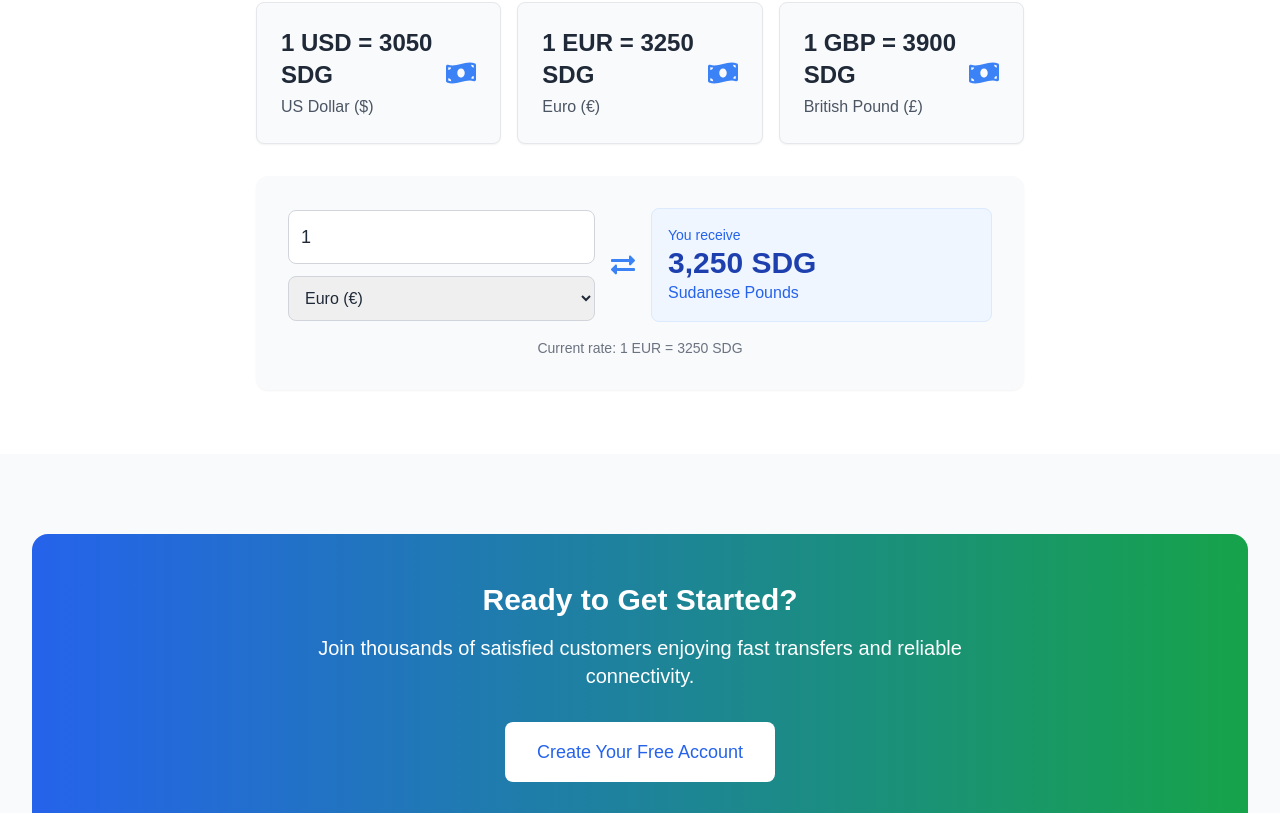
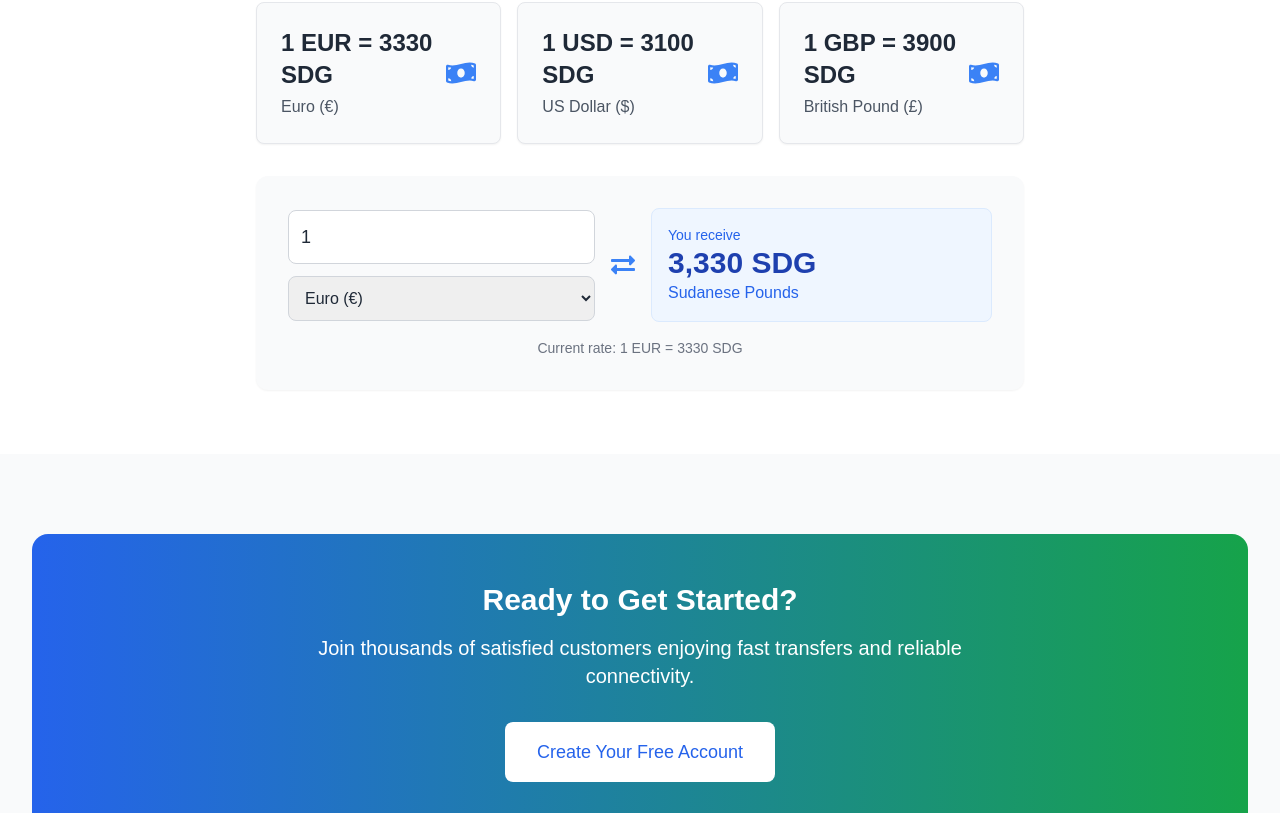
Before and after one commit to galalkoro98/migelpay_frontend, a Next.js app: page / in a window 1280 px wide. Shown: the part 940-1753 px from the top of the page. Built offline with nearby package versions, Linux system fonts and the light colour scheme; no server answers; what tailwindcss-rtl would draw is missing.

Commit message:
update rates

```diff
--- a/src/pages/index.tsx
+++ b/src/pages/index.tsx
@@ -9,19 +9,19 @@ import { useLanguage } from "@/context/LanguageContext";
 export default function HomePage() {
     const [amount, setAmount] = useState(1);
     const [currency, setCurrency] = useState("EUR");
-    const [convertedAmount, setConvertedAmount] = useState(3200);
+    const [convertedAmount, setConvertedAmount] = useState(3330); // Default conversion for EUR
     const [isClient, setIsClient] = useState(false);
     const { language } = useLanguage();
     const t = homePageContent[language];
 
     const rates = useMemo(() => ({
-        USD: 3050,
-        EUR: 3250,
+        EUR: 3330,
+        USD: 3100,
         GBP: 3900,
     }), []);
 
     const updateConvertedAmount = useCallback((amt: number, curr: keyof typeof rates) => {
-        setConvertedAmount(amt * (rates[curr] || 3200));
+        setConvertedAmount(amt * (rates[curr] || 3330));
     }, [rates]);
 
     useEffect(() => {
--- a/src/pages/services/starlink.tsx
+++ b/src/pages/services/starlink.tsx
@@ -33,7 +33,7 @@ export default function StarlinkPayment() {
             const amount = parseFloat(formData.subscriptionAmount) || 0;
 
             const toEUR = CURRENCY_TO_EUR[formData.currency as keyof typeof CURRENCY_TO_EUR] || 0;
-            const SDG_PER_EUR = 3400;
+            const SDG_PER_EUR = 3450;
 
             const converted = Math.ceil(amount * toEUR * SDG_PER_EUR);
             setConvertedAmount(converted);
--- a/src/shared/utils/currencyRates.ts
+++ b/src/shared/utils/currencyRates.ts
@@ -6,5 +6,5 @@ export const CURRENCY_TO_EUR = {
     PHP: 0.01576,     // 1 PHP = 0.01576 EUR
     MWK: 0.0051,      // 1 MWK = 0.0051 EUR
     ZMW: 0.033,       // 1 ZMW = 0.033 EUR
-    SDG: 1 / 3400     // 1 SDG = 0.000294 EUR
+    SDG: 1 / 3450     // 1 SDG = 0.000290 EUR
 };
```
